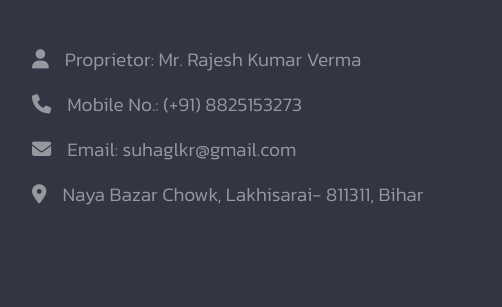
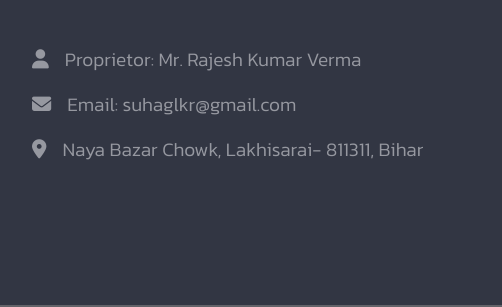
Before and after one commit to pkrverma/JewelleryWebsite, a plain HTML site: page index.html in a window 1280 px wide. Shown: the part 3518-3825 px from the top of the page, 0-502 px from the left. Drawn offline with Linux system fonts and the light colour scheme.

Commit message:
Add files via upload

```diff
--- a/index.html
+++ b/index.html
@@ -167,7 +167,7 @@
 
       <div class="footer-d">
         <p><i class="fa-solid fa-user"></i>Proprietor: Mr. Rajesh Kumar Verma</p>
-        <p><i class="fa-solid fa-phone"></i>Mobile No.: (+91) 8825153273</p>
+        <!-- <p><i class="fa-solid fa-phone"></i>Mobile No.: (+91) 8825153273</p> -->
         <p><i class="fa-solid fa-envelope"></i>Email: suhaglkr@gmail.com</p>
         <p><i class="fa-solid fa-location-dot"></i>Naya Bazar Chowk, Lakhisarai- 811311, Bihar</p>
       </div>
```
